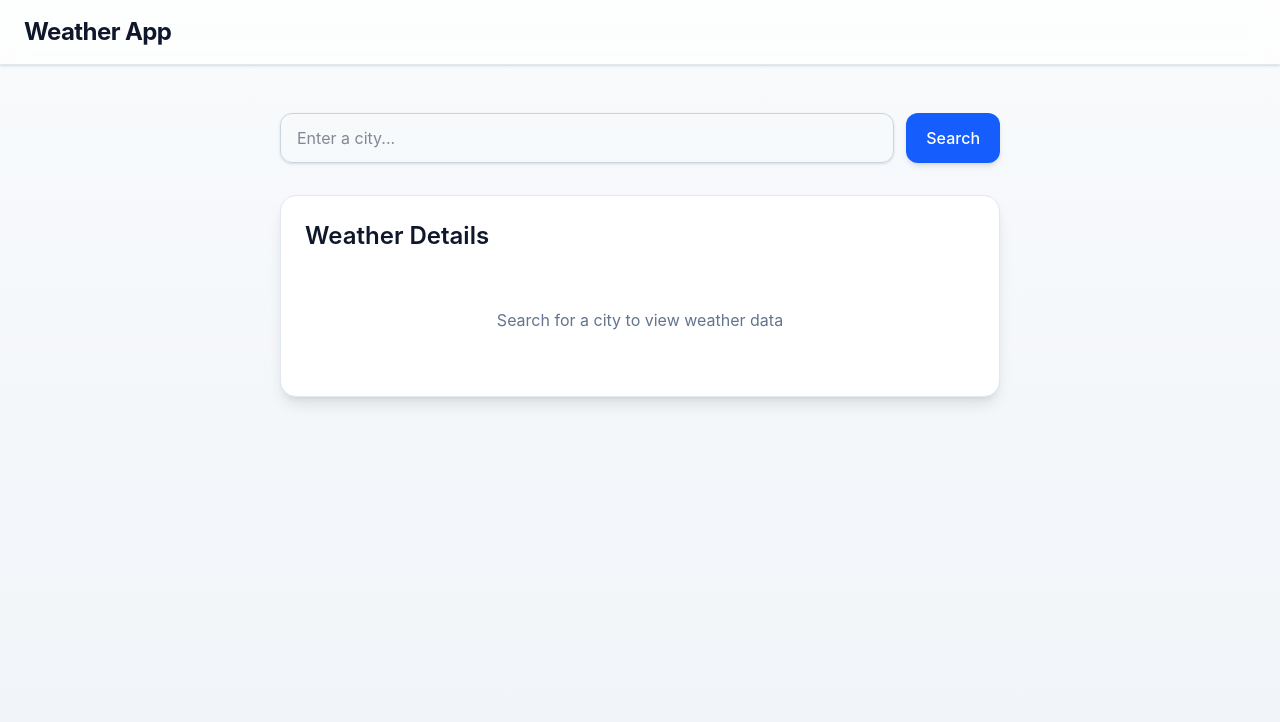
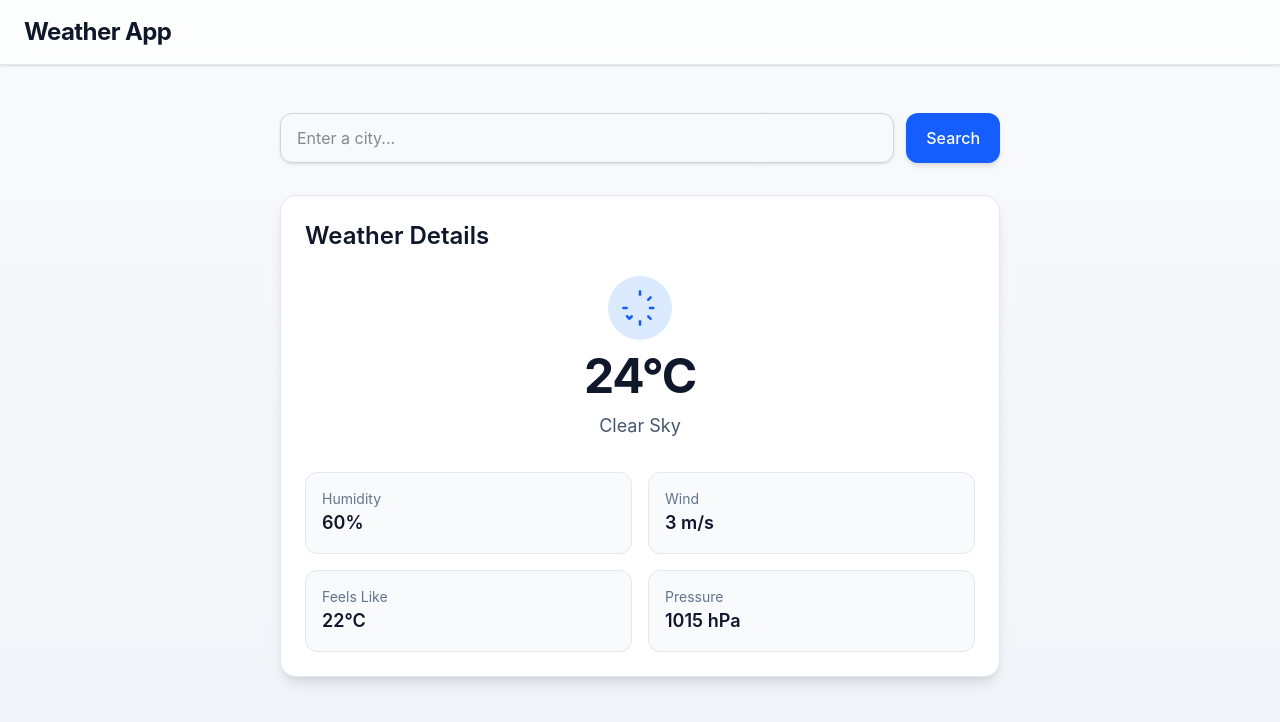
Before and after one commit to afzytk/weather-app, a React app in the folder frontend/: page / in a window 1280 px wide. Shown: the top 722 px of the page. Built offline with nearby package versions, Linux system fonts and the light colour scheme; the HTML template or start-up script is replaced by a standard one.

Commit message:
style: enhance WeatherCard UI with modern layout

```diff
--- a/frontend/src/components/WeatherCard.jsx
+++ b/frontend/src/components/WeatherCard.jsx
@@ -1,13 +1,60 @@
 const WeatherCard = () => {
   return (
     <div className="mt-8 bg-white rounded-2xl shadow-lg p-6 border border-slate-200">
-      <h2 className="text-2xl font-semibold text-slate-900 mb-4">
+      <h2 className="text-2xl font-semibold text-slate-900 mb-6">
         Weather Details
       </h2>
 
-      {/* Placeholder content (will be dynamic later) */}
-      <div className="text-center py-10 text-slate-500">
-        Search for a city to view weather data
+      {/* MAIN WEATHER BLOCK */}
+      <div className="flex flex-col items-center gap-3">
+        {/* Weather Icon Placeholder */}
+        <div className="w-16 h-16 rounded-full bg-blue-100 flex items-center justify-center">
+          {/* Simple weather SVG icon */}
+          <svg
+            className="w-10 h-10 text-blue-600"
+            fill="none"
+            viewBox="0 0 24 24"
+            strokeWidth="1.5"
+            stroke="currentColor"
+          >
+            <path
+              strokeLinecap="round"
+              strokeLinejoin="round"
+              d="M12 2v2m6.364 1.636l-1.414 1.414M20 12h-2M4 12H2m3.636 6.364l-1.414-1.414M12 20v2m4.95-4.95l1.414 1.414M7.05 17.05l-1.414 1.414"
+            />
+          </svg>
+        </div>
+
+        {/* Temperature */}
+        <div className="text-5xl font-bold text-slate-900 tracking-tight">
+          24°C
+        </div>
+
+        {/* Weather Description */}
+        <div className="text-slate-600 text-lg capitalize">clear sky</div>
+      </div>
+
+      {/* EXTRA DETAILS */}
+      <div className="mt-8 grid grid-cols-2 gap-4 text-sm">
+        <div className="p-4 rounded-xl bg-slate-50 border border-slate-200">
+          <div className="text-slate-500">Humidity</div>
+          <div className="text-slate-900 font-semibold text-lg">60%</div>
+        </div>
+
+        <div className="p-4 rounded-xl bg-slate-50 border border-slate-200">
+          <div className="text-slate-500">Wind</div>
+          <div className="text-slate-900 font-semibold text-lg">3 m/s</div>
+        </div>
+
+        <div className="p-4 rounded-xl bg-slate-50 border border-slate-200">
+          <div className="text-slate-500">Feels Like</div>
+          <div className="text-slate-900 font-semibold text-lg">22°C</div>
+        </div>
+
+        <div className="p-4 rounded-xl bg-slate-50 border border-slate-200">
+          <div className="text-slate-500">Pressure</div>
+          <div className="text-slate-900 font-semibold text-lg">1015 hPa</div>
+        </div>
       </div>
     </div>
   );
```
